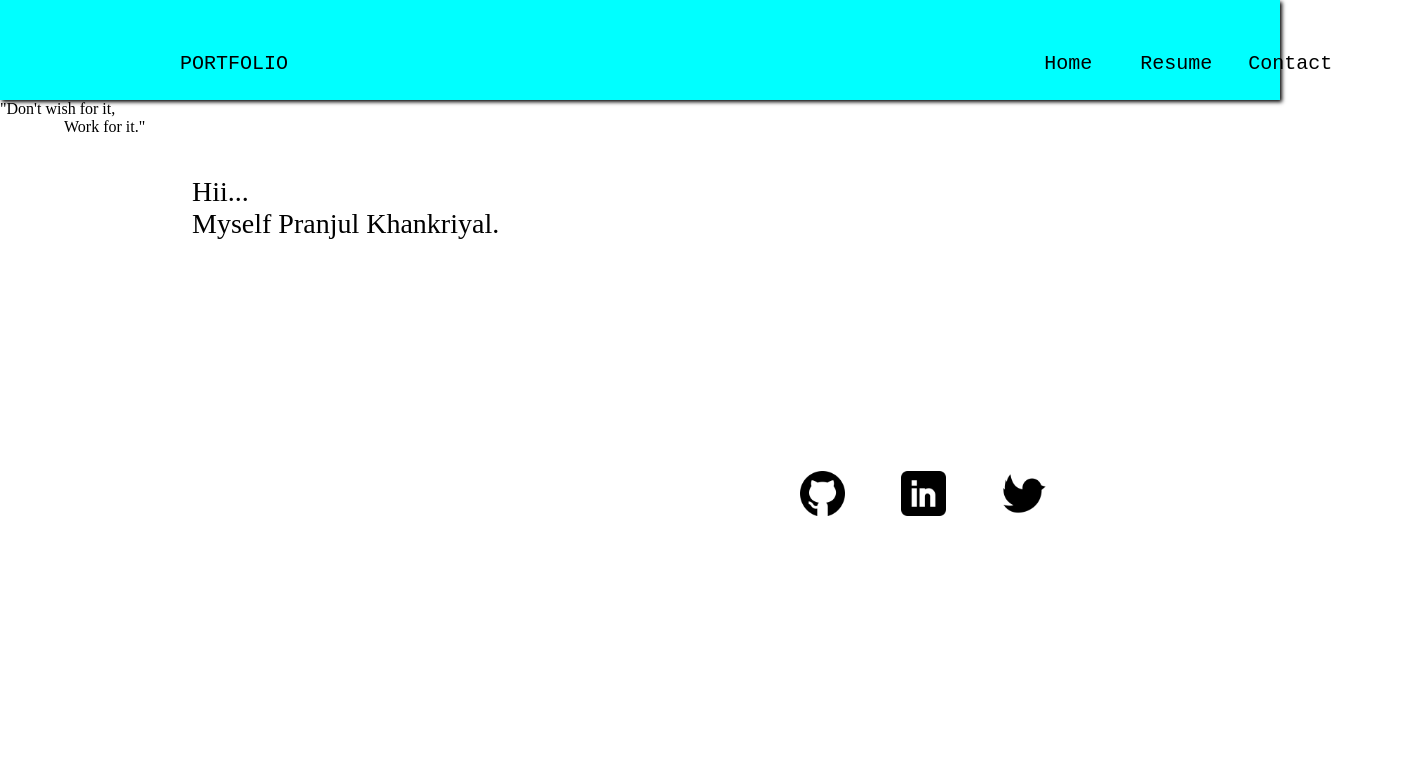
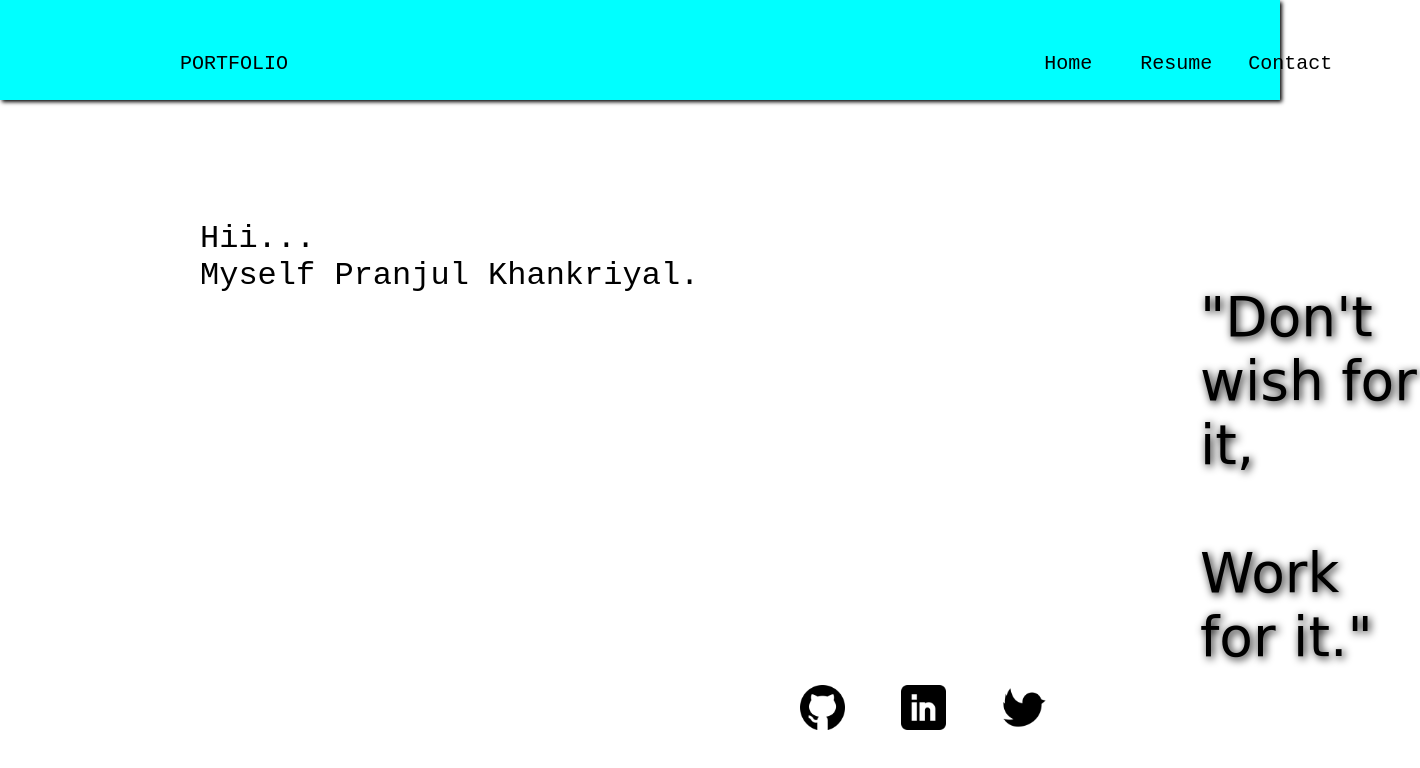
Before and after one commit to Pranjul-Khankriyal/Portfolio, a plain HTML site: page index.html in a window 1280 px wide. Shown: the whole page, 1420 px wide, since content can reach past the window. Drawn offline with Linux system fonts and the light colour scheme.

Commit message:
Update style.css
Removing unnecessarry elements.

```diff
--- a/style.css
+++ b/style.css
@@ -20,35 +20,36 @@ header{
 }
 
 
+.mid{
+	position: relative;
+	height: 250px;
+	font-size: 32px;
+	top: 120px;
+	font-family: courier new;
+}
 
 .intro{
 	position: absolute;
-	left: 15%;
-	top: 22%;
-	font-size: 28px;
+	left: 200px;
 }
 
-.boxes{
-	position: relative;
-	height: 350px;
-	top: 200px;
+.thought{
+	position: absolute;
+	left: 1200px;
+	top: 65px;
+	font-family: cursive;
+	font-size: 55px;
+	text-shadow: 2px 2px 8px #000000;
 }
 
 
-.projects{
-	position: relative;
-	left: 200px;
-	top: 50px;
-	height: 250px;
-	width: 280px;
-	border-radius: 10px;
-}
 
-.bottom{
+footer{
 	position: relative;
 	top: 280px;
 	height: 150px;
 }
+
 .socialmedia{
 	position: absolute;
 	top: 55px;
```
